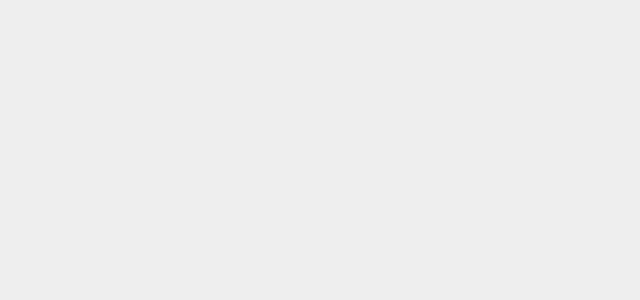
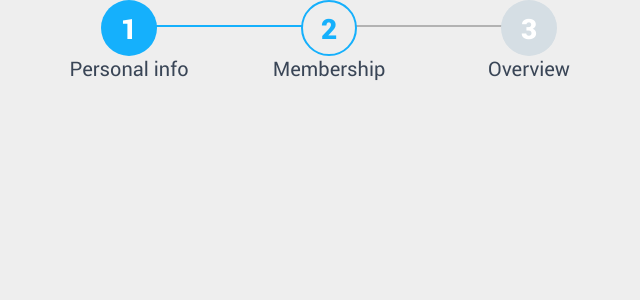
Before and after one commit to varisvitols/nuxt-new-member-registration, a Nuxt app: page / in a window 1280 px wide. Shown: the top 300 px of the page, without its empty margins (311-951 px from the left). Built offline with nearby package versions, Linux system fonts and the light colour scheme.

Commit message:
Progress component created

```diff
--- /dev/null
+++ b/assets/css/components/progress.scss
@@ -0,0 +1,69 @@
+@import '~assets/css/variables.scss';
+
+.progress {
+  display: flex;
+  width: 600px;
+  margin: 0 auto;
+
+  .progress__item {
+    width: 200px;
+    text-align: center;
+    position: relative;
+
+    &--done {
+      .progress__item-number {
+        background-color: $blue15;
+      }
+
+      &::before {
+        background-color: $blue15 !important;
+      }
+    }
+
+    &--active {
+      .progress__item-number {
+        background-color: $light-gray;
+        color: $blue15;
+        border-color: $blue15;
+      }
+
+      &::before {
+        background-color: $blue15 !important;
+      }
+    }
+
+    &::before {
+      content: "";
+      display: block;
+      background-color: #B2B2B2;
+      height: 2px;
+      width: 100%;
+      position: absolute;
+      top: 25px;
+      z-index: -1;
+      left: -50%;
+    }
+
+    &:first-child {
+      &::before {
+        display: none;
+      }
+    }
+  }
+
+  .progress__item-number {
+    display: inline-block;
+    font: normal normal 900 28px/52px Roboto;
+    width: 52px;
+    height: 52px;
+    border-radius: 100%;
+    color: $white;
+    background-color: $almost-gray;
+    border: 2px solid transparent;
+
+  }
+  .progress__item-text{
+    font: normal normal normal 20px/26px Roboto;
+    color: $dark;
+  }
+}
--- a/assets/css/main.scss
+++ b/assets/css/main.scss
@@ -1,5 +1,13 @@
+/**
+ * Global SCSS variables
+*/
+@import '~assets/css/variables.scss';
+
+
+/**
+ * Global styles
+*/
 @import 'normalize.css';
-@import '~assets/css/variables.scss';
 
 body {
   background-color: $light-gray;
@@ -25,3 +33,9 @@ body {
   font-weight: 900;
   font-style: normal;
 }
+
+
+/**
+ * Pages and components
+*/
+@import '~assets/css/components/progress.scss';
--- /dev/null
+++ b/components/Progress.vue
@@ -0,0 +1,23 @@
+<template>
+  <header class="progress">
+    <div class="progress__item  progress__item--done">
+      <div class="progress__item-number">1</div>
+      <div class="progress__item-text">Personal info</div>
+    </div>
+    <div class="progress__item  progress__item--active">
+      <div class="progress__item-number">2</div>
+      <div class="progress__item-text">Membership</div>
+    </div>
+    <div class="progress__item">
+      <div class="progress__item-number">3</div>
+      <div class="progress__item-text">Overview</div>
+    </div>
+  </header>
+</template>
+
+<script lang="ts">
+// import { Component, Vue } from 'vue-property-decorator'
+
+// @Component
+// export default class Progress extends Vue {}
+</script>
--- a/layouts/default.vue
+++ b/layouts/default.vue
@@ -1,5 +1,6 @@
 <template>
   <div>
+    <Progress />
     <Nuxt />
   </div>
 </template>
```
